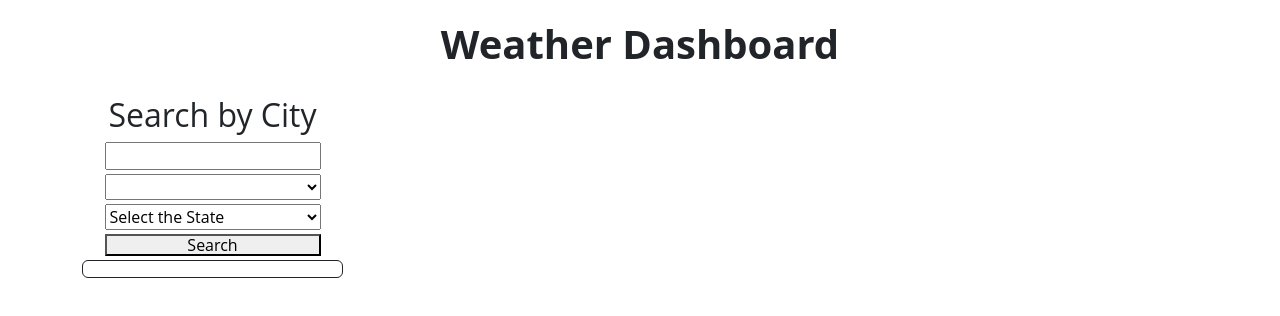
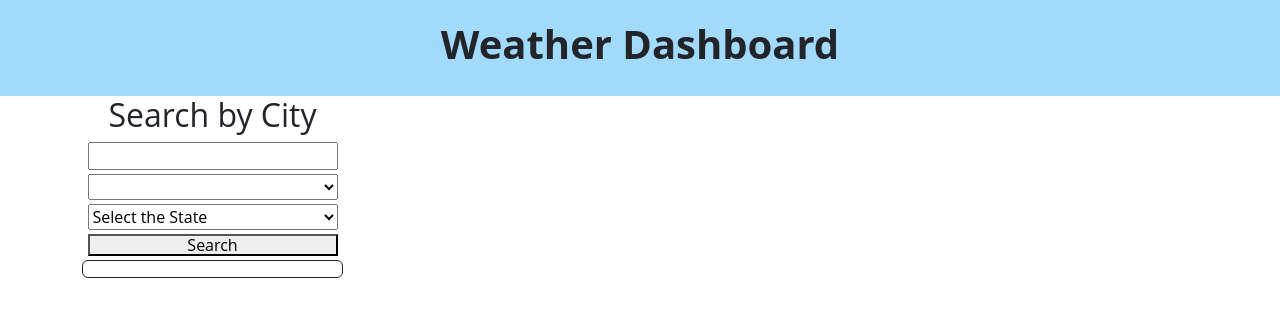
Before and after one commit to nugemeister/weather-dashboard, a plain HTML site: page index.html in a window 1280 px wide. Drawn offline with nearby package versions, Linux system fonts and the light colour scheme.

Commit message:
end of evening updates before signoff

```diff
--- a/assets/css/style.css
+++ b/assets/css/style.css
@@ -3,3 +3,11 @@ body {
     font-size: 16px;
     line-height: 1;
   }
+
+header {
+    background-color: rgb(162, 218, 253);
+  }
+
+#UserCityInput, #countries, #states, #userCitySearchButton {
+    width: 250px;
+}
--- a/assets/js/script.js
+++ b/assets/js/script.js
@@ -1,3 +1,3 @@
-console.log('hello from file');
+// console.log('hello from file');
 
 // Universal Variables
```
